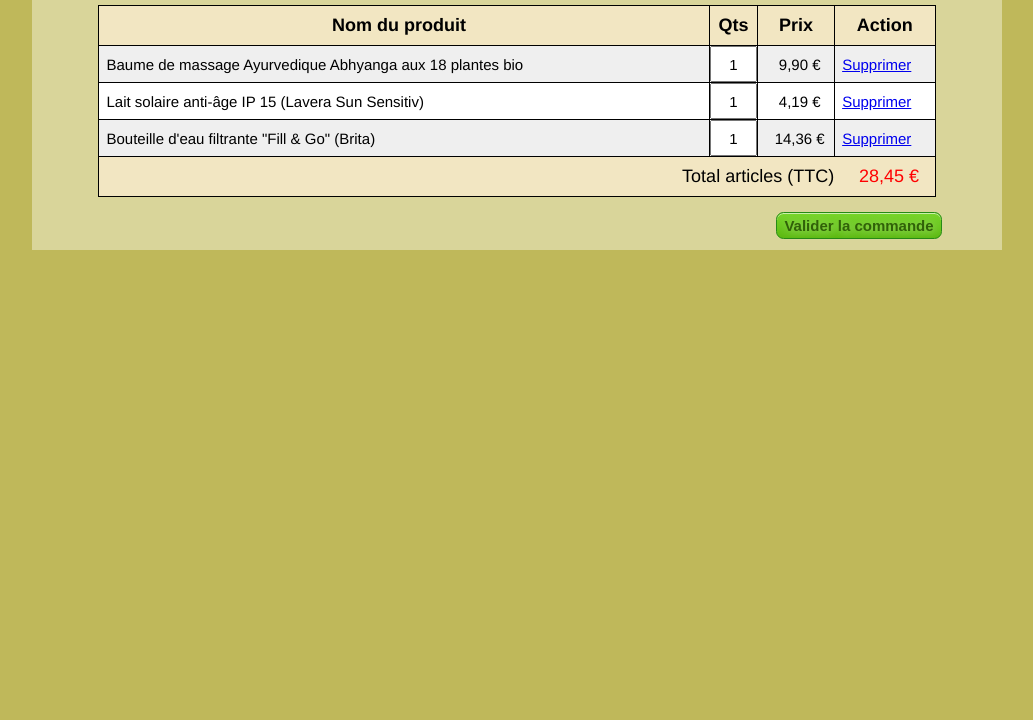
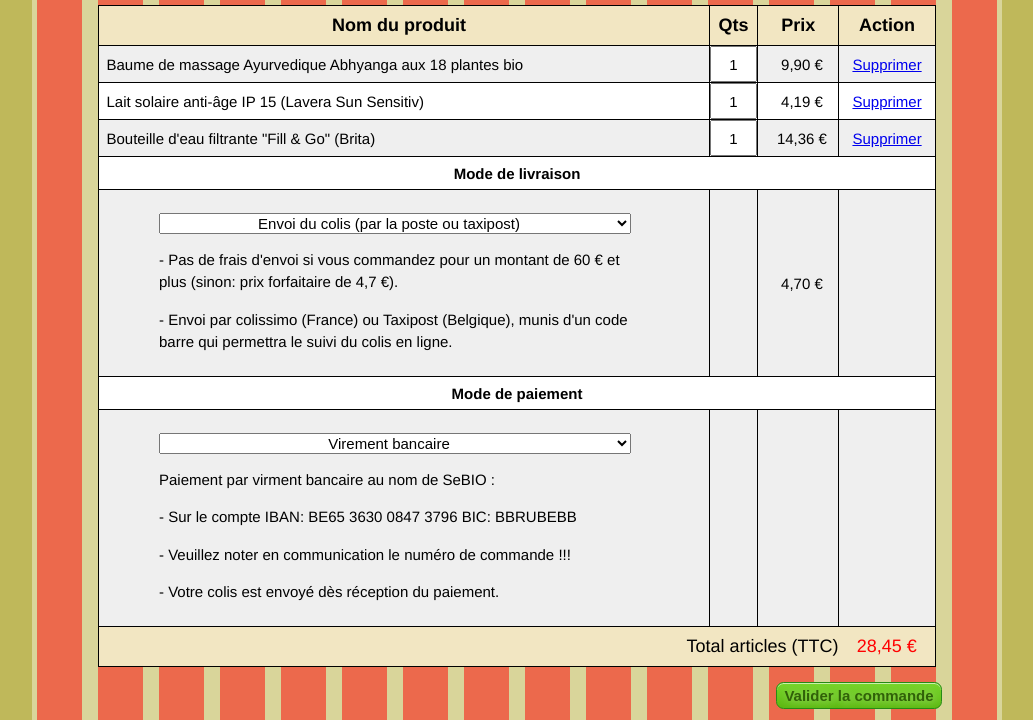
Before and after one commit to MickaelDusaiwoir/sebio, a plain HTML site: page html/panier.html in a window 1280 px wide. Shown: the part 232-952 px from the top of the page, without its empty margins (123-1156 px from the left). Before the commit the page ends 800 px from the top, so only its background shows below. Drawn offline with Linux system fonts and the light colour scheme.

Commit message:
panier + teste logo

```diff
--- a/css/style.less
+++ b/css/style.less
@@ -9,7 +9,7 @@ html {
 body {
     width: 970px;
     margin: 0 auto;
-    -background: url("../img/grid.png") top center repeat-y;
+    background: url("../img/grid.png") top center repeat-y;
     font: normal 15px Helvetica, Arial, Sans-Serif;
     background-color: #D9D59A;
 }
@@ -452,6 +452,32 @@ fieldset {
     border: none;
 }
 
+tr td:last-child {
+    padding-left: 0;
+}
+
+table a {
+    display: block;
+    text-align: center;
+}
+
 #commande input[type=submit] {
     margin-left: 48.5em;
 }
+
+.spaceTable {
+    text-indent: -9999px;
+}
+
+table select {
+    text-align: center;
+    .column(8);
+    margin: 1em 0 1em 3.5em;
+}
+
+table p {
+    .column(8);
+    margin-left: 3.5em;
+    margin-bottom: 1em;
+    line-height: 1.5;
+}
--- a/html/panier.html
+++ b/html/panier.html
@@ -191,6 +191,76 @@
                                     <a href="#" title="Supprimer cette élément">Supprimer</a>
                                 </td>
                             </tr>
+                            <tr>
+                                <th colspan="4">Mode de livraison</th>
+                            </tr>
+                            <tr>
+                                <td>
+                                    <select>
+                                        <option>
+                                            Envoi du colis (par la poste ou taxipost)
+                                        </option>
+                                        <option>
+                                            Envoi sous enveloppe (1 article = 1 EURO de frais de port)
+                                        </option>
+                                        <option>
+                                            Retrait par le client
+                                        </option>
+                                    </select>
+                                    <p>
+                                        - Pas de frais d'envoi si vous commandez pour un montant de 60&nbsp;&euro; et plus (sinon: prix forfaitaire de 4,7&nbsp;&euro;).
+                                    </p>
+                                    <p>
+                                        - Envoi par colissimo (France) ou Taxipost (Belgique), munis d'un code barre qui permettra le suivi du colis en ligne.
+                                    </p>
+                                </td>
+                                <td class="spaceTable">...</td>
+                                <td class="prix">
+                                    4,70&nbsp;&euro;
+                                </td>
+                                <td class="spaceTable">...</td>
+                            </tr>
+                            <tr>
+                                <th colspan="4">
+                                    Mode de paiement
+                                </th>
+                            </tr>
+                            <tr>
+                                <td>
+                                    <select>
+                                        <option>
+                                            Virement bancaire
+                                        </option>
+                                        <option>
+                                            Carte bancaire (Visa, Mastercard, CB)
+                                        </option>
+                                        <option>
+                                            Paypal
+                                        </option>
+                                    </select>
+                                    <p>
+                                        Paiement par virment bancaire au nom de SeBIO&nbsp;:
+                                    </p>
+                                    <p>
+                                        - Sur le compte IBAN: BE65 3630 0847 3796 BIC: BBRUBEBB
+                                    </p>
+                                    <p>
+                                        - Veuillez noter en communication le numéro de commande&nbsp;!!!
+                                    </p>
+                                    <p>
+                                        - Votre colis est envoyé dès réception du paiement.
+                                    </p>
+                                </td>
+                                <td class="spaceTable">
+                                    ...
+                                </td>
+                                <td class="spaceTable">
+                                    ...
+                                </td>
+                                <td class="spaceTable">
+                                    ...
+                                </td>
+                            </tr>
                         </tbody>
                         <tfoot>
                             <tr>
```
Also changed, not shown: index.html (+1 -1 lines), panier_livraison.html (added, +131 -0 lines), css/style.css, img/logov2.png (added), img/logov3.png (added).
